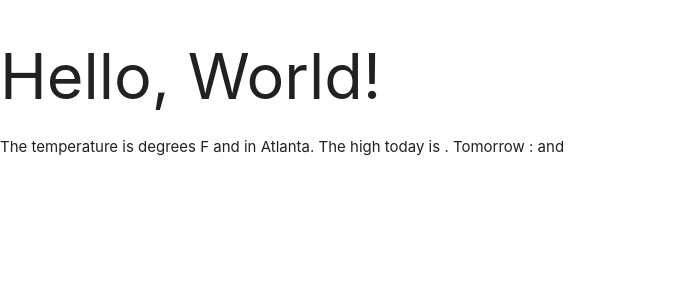
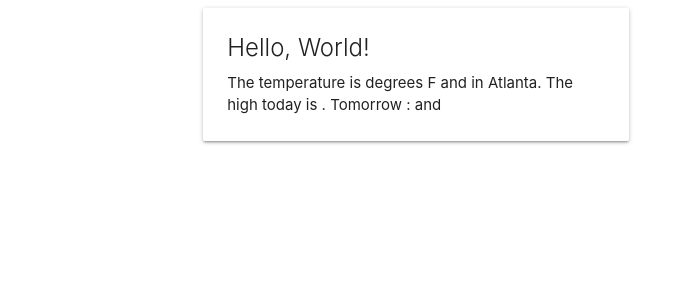
Before and after one commit to rrodwell/PythonWeatherApp, a Django app: page / in a window 1280 px wide. Shown: the top 300 px of the page, without its empty margins (0-694 px from the left). Run offline with Django 3.2, Linux system fonts and the light colour scheme; tables that the repository leaves empty hold one stand-in row (values such as "Sample post"); a database or web service that is not in the repository returns one stand-in record (values such as "Sample title"); data that the repository does not hold is empty; some libraries are stand-ins or nearby versions.

Commit message:
WIP: designing layout

```diff
--- a/WeatherApp/templates/WeatherApi/index.html
+++ b/WeatherApp/templates/WeatherApi/index.html
@@ -16,13 +16,18 @@
 </head>
 
 <body>
-
-    <div>
-
+    <div class='container'>
+        <div class='row'>
+            <div class='col s12 m6'>
+                <div class='card'>
+                    <div class='card-content'>
+                        <span class="card-title">Hello, World!</span>
+                        <p>{{ forecast }}</p>
+                    </div>
+                </div>
+            </div>
+        </div>
     </div>
-    <h1>Hello, World!</h1>
-
-    <p>{{ forecast }}</p>
 
     <!-- JavaScript -->
     <script type="text/javascript" src="https://code.jquery.com/jquery-3.2.1.min.js"></script>
```
